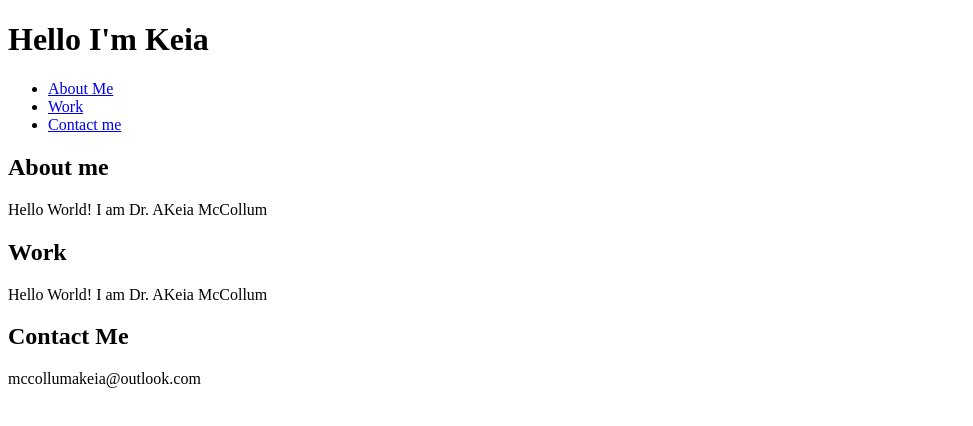
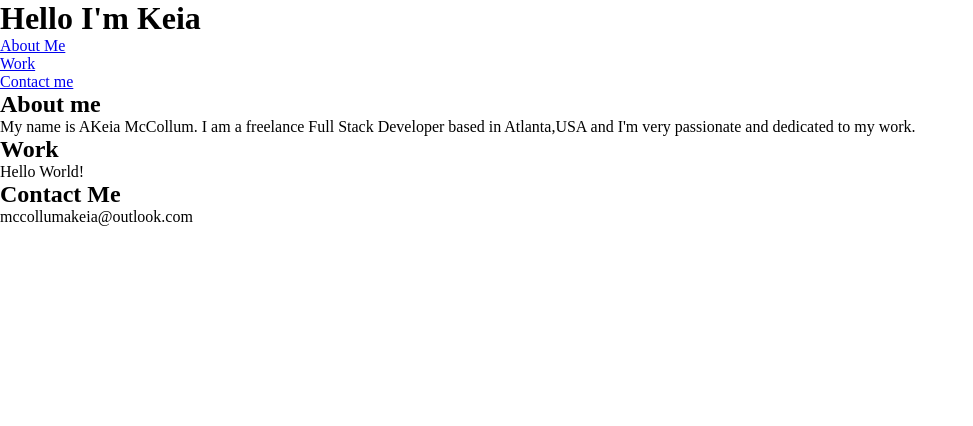
Before and after one commit to DrMcCollum5/prof-portfolio1, a plain HTML site: page index.html in a window 1280 px wide. Shown: the whole page, without its empty margins (0-973 px from the left). Drawn offline with Linux system fonts and the light colour scheme.

Commit message:
updated css sheet made changes to html

```diff
--- a/assets/css/style.css
+++ b/assets/css/style.css
@@ -0,0 +1,12 @@
+* {
+    margin: 0px;
+    padding: 0px;
+    box-sizing: border border-box;
+}
+
+.body-text{
+    display: flex;
+font-family: Arial, Helvetica, sans-serif
+align-items: center;
+justify-content:center
+}
--- a/index.html
+++ b/index.html
@@ -27,11 +27,12 @@
   <main>
       <article id="about me">
           <h2>About me</h2>
-          <p> Hello World! I am Dr. AKeia McCollum</p>
+          <p> My name is AKeia McCollum. I am a freelance Full Stack Developer based in Atlanta,USA and
+              I'm very passionate and dedicated to my work.   </p>
       </article>
       <article id="work">
         <h2>Work</h2>
-        <p> Hello World! I am Dr. AKeia McCollum</p>
+        <p> Hello World! </p>
     </article>
     <article id="contact me">
         <h2>Contact Me</h2>
```
